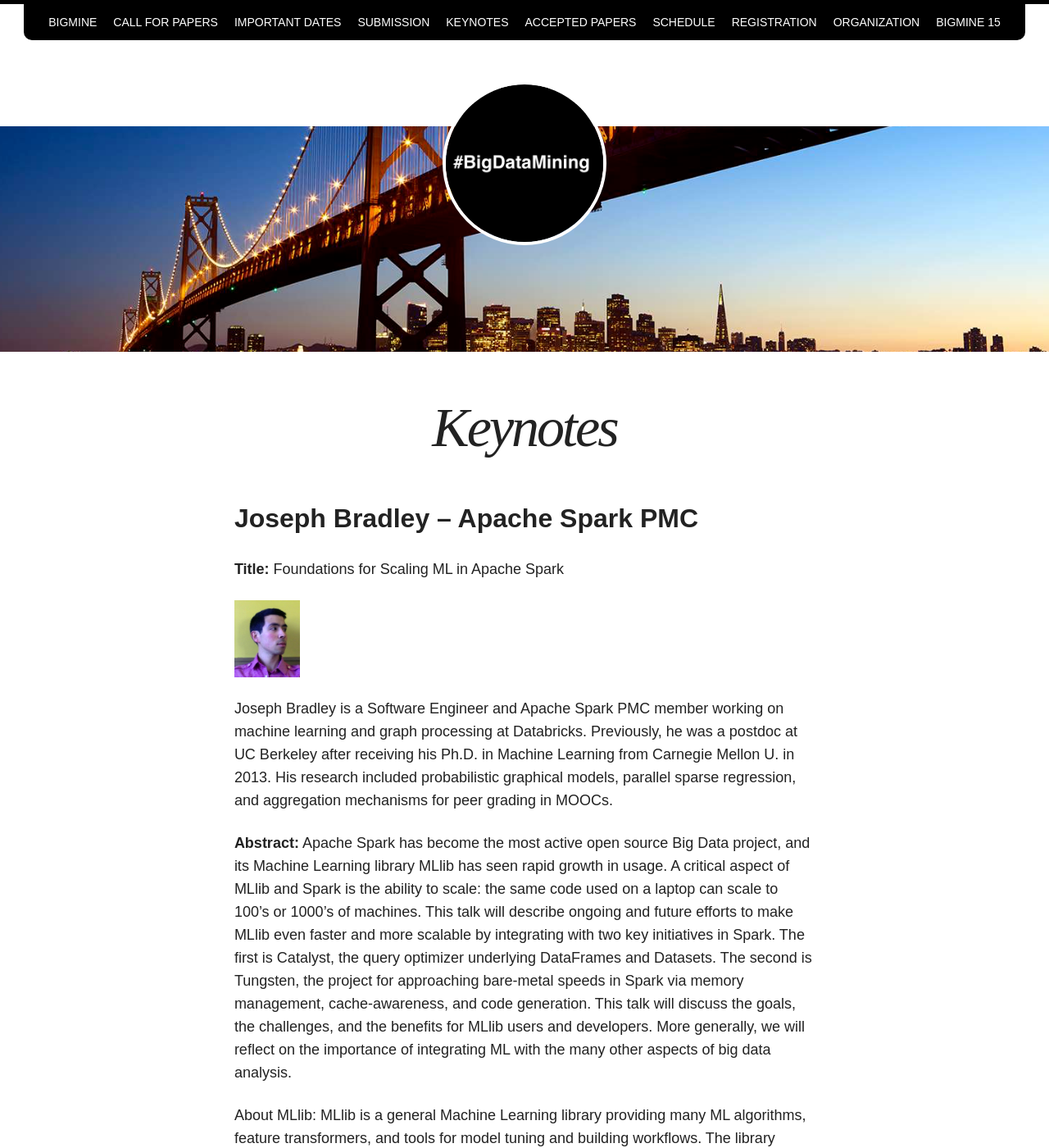
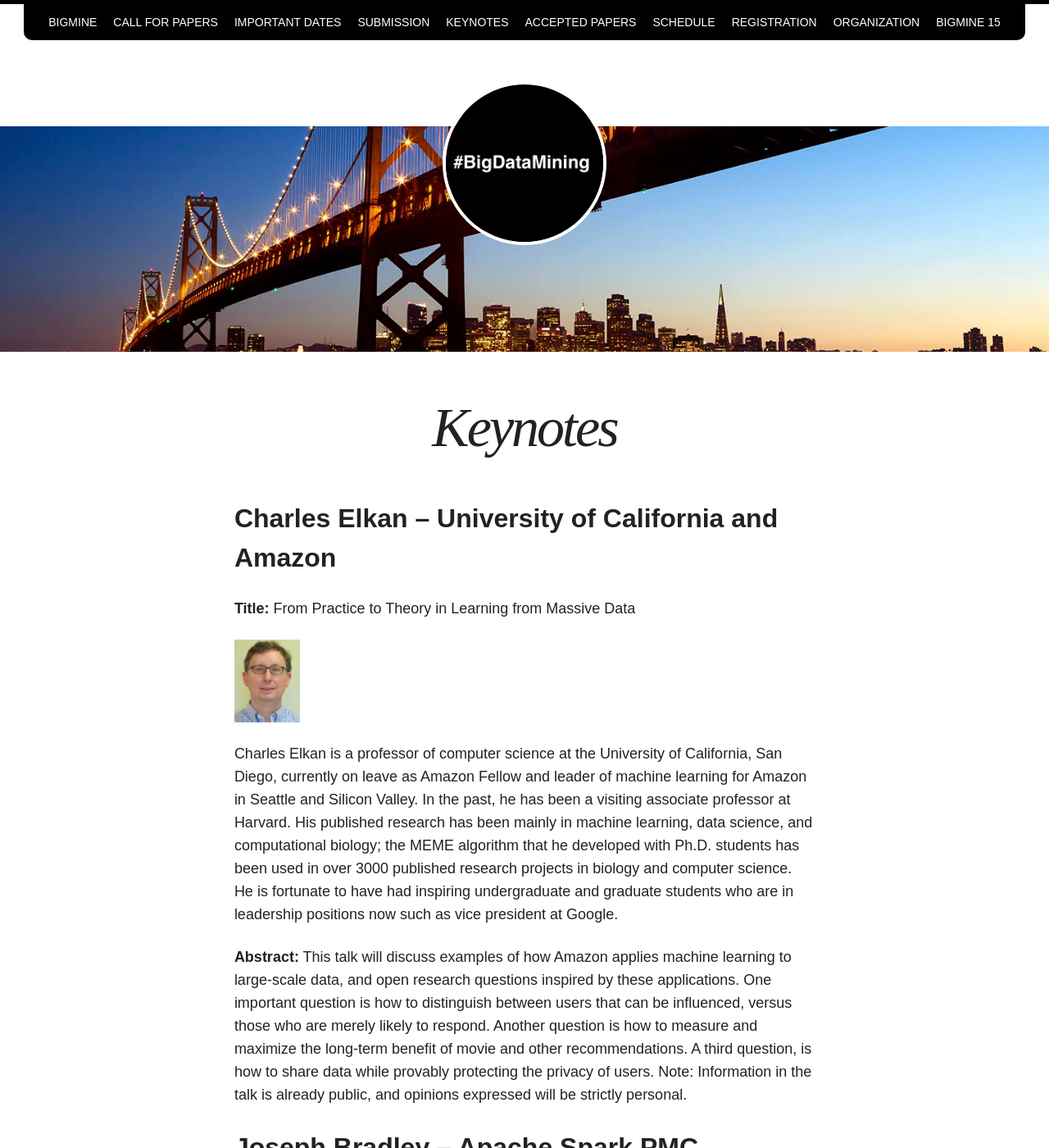
Before and after one commit to bigmine/bigmine17, a Jekyll site: the page built from keynotes.md, in a window 1280 px wide and 1400 px high. Shown: the whole window at 82% size. Built offline with Jekyll 4.4.1, drawn with Linux system fonts in a browser that asks for light colours; nearby versions of some CDN libraries.

Commit message:
added CE keynote

```diff
--- a/keynotes.md
+++ b/keynotes.md
@@ -4,6 +4,34 @@ title: Keynotes
 image:
   feature: sf.png
 ---
+
+
+## Charles Elkan -- University of California and Amazon
+
+**Title:** From Practice to Theory in Learning from Massive Data
+
+<a href=""><img src="images/CElkan.jpg" alt="Charles Elkan" height="80" width="80" class="" /></a>
+
+Charles Elkan is a professor of computer science at the
+University of California, San Diego, currently on leave as Amazon
+Fellow and leader of machine learning for Amazon in Seattle and
+Silicon Valley. In the past, he has been a visiting associate
+professor at Harvard. His published research has been mainly in
+machine learning, data science, and computational biology; the MEME
+algorithm that he developed with Ph.D. students has been used in over
+3000 published research projects in biology and computer science. He
+is fortunate to have had inspiring undergraduate and graduate students
+who are in leadership positions now such as vice president at Google.
+
+**Abstract:** This talk will discuss examples of how Amazon applies
+machine learning to large-scale data, and open research questions
+inspired by these applications. One important question is how to
+distinguish between users that can be influenced, versus those who are
+merely likely to respond. Another question is how to measure and
+maximize the long-term benefit of movie and other recommendations. A
+third question, is how to share data while provably protecting the
+privacy of users. Note: Information in the talk is already public, and
+opinions expressed will be strictly personal.
 
 
 ## Joseph Bradley -- Apache Spark PMC
```
